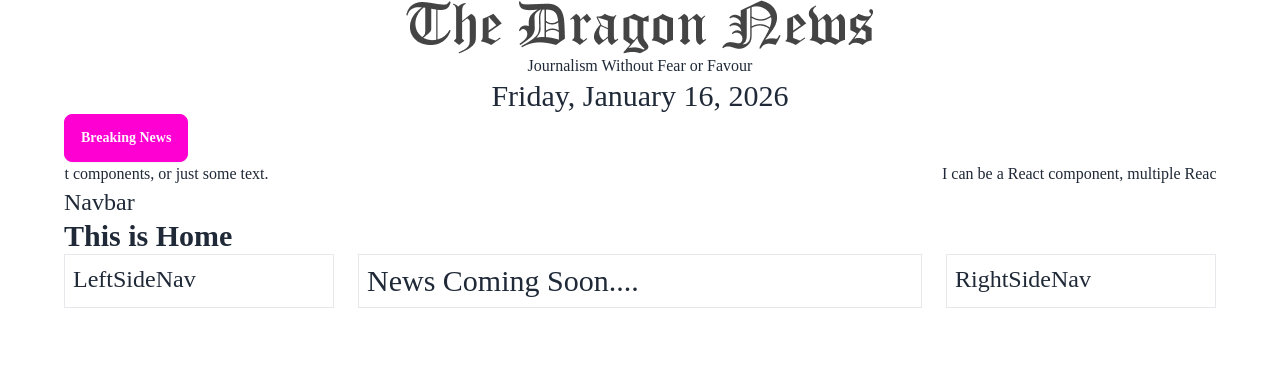
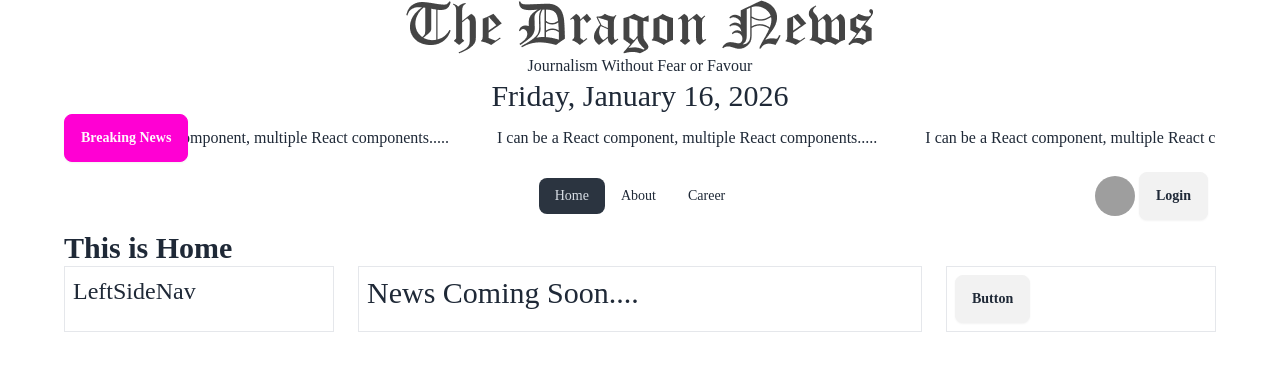
Before and after one commit to alalhosen/react-dragon-news-auth, a React (Vite) app: page / in a window 1280 px wide. Shown: the top 370 px of the page. Built offline with nearby package versions, Linux system fonts and the light colour scheme; grey boxes are pictures that could not be loaded.

Commit message:
navbar & profile set

```diff
--- a/src/pages/Home/BreakingNews.jsx
+++ b/src/pages/Home/BreakingNews.jsx
@@ -1,12 +1,20 @@
 import Marquee from "react-fast-marquee";
+import { Link } from "react-router-dom";
 
 const BreakingNews = () => {
   return (
-    <div>
+    <div className="flex">
       <button className="btn btn-secondary">Breaking News</button>
-      <Marquee>
-        I can be a React component, multiple React components, or just some
-        text.
+      <Marquee pauseOnHover={true} speed={100}>
+        <Link className="mr-12" to='/'>
+          I can be a React component, multiple React components.....
+        </Link>
+        <Link className="mr-12" to='/'>
+          I can be a React component, multiple React components.....
+        </Link>
+        <Link className="mr-12" to='/'>
+          I can be a React component, multiple React components.....
+        </Link>
       </Marquee>
     </div>
   );
--- a/src/pages/Shared/Navbar/Navbar.jsx
+++ b/src/pages/Shared/Navbar/Navbar.jsx
@@ -1,7 +1,63 @@
+import { Link, NavLink } from "react-router-dom";
+
 const Navbar = () => {
+  const navLinks = (
+    <>
+      <li>
+        <NavLink to="/">Home</NavLink>
+      </li>
+      <li>
+        <NavLink to="/about">About</NavLink>
+      </li>
+      <li>
+        <NavLink to="/career">Career</NavLink>
+      </li>
+    </>
+  );
+
   return (
-    <div>
-      <h2 className="text-2xl">Navbar</h2>
+    <div className="navbar bg-base-100">
+      <div className="navbar-start">
+        <div className="dropdown">
+          <div tabIndex={0} role="button" className="btn btn-ghost lg:hidden">
+            <svg
+              xmlns="http://www.w3.org/2000/svg"
+              className="h-5 w-5"
+              fill="none"
+              viewBox="0 0 24 24"
+              stroke="currentColor"
+            >
+              <path
+                strokeLinecap="round"
+                strokeLinejoin="round"
+                strokeWidth="2"
+                d="M4 6h16M4 12h8m-8 6h16"
+              />
+            </svg>
+          </div>
+          <ul
+            tabIndex={0}
+            className="menu menu-sm dropdown-content bg-base-100 rounded-box z-[1] mt-3 w-52 p-2 shadow"
+          >
+            {navLinks}
+          </ul>
+        </div>
+      </div>
+      <div className="navbar-center hidden lg:flex">
+        <ul className="menu menu-horizontal px-1">{navLinks}</ul>
+      </div>
+      <div className="navbar-end">
+          <div tabIndex={0} role="button" className="btn btn-ghost btn-circle avatar">
+        <div className="w-10 rounded-full">
+          <img
+            alt="Tailwind CSS Navbar component"
+            src="https://img.daisyui.com/images/stock/photo-1534528741775-53994a69daeb.webp" />
+        </div>
+      </div>
+        <Link>
+          <button className="btn">Login</button>
+        </Link>
+      </div>
     </div>
   );
 };
--- a/src/pages/Shared/RightSideNav/RightSideNav.jsx
+++ b/src/pages/Shared/RightSideNav/RightSideNav.jsx
@@ -1,8 +1,9 @@
 const RightSideNav = () => {
   return (
-    <div>
-      <h2 className="text-2xl">RightSideNav</h2>
-    </div>
+    <button className="btn">
+
+      Button
+    </button>
   );
 };
 
```
